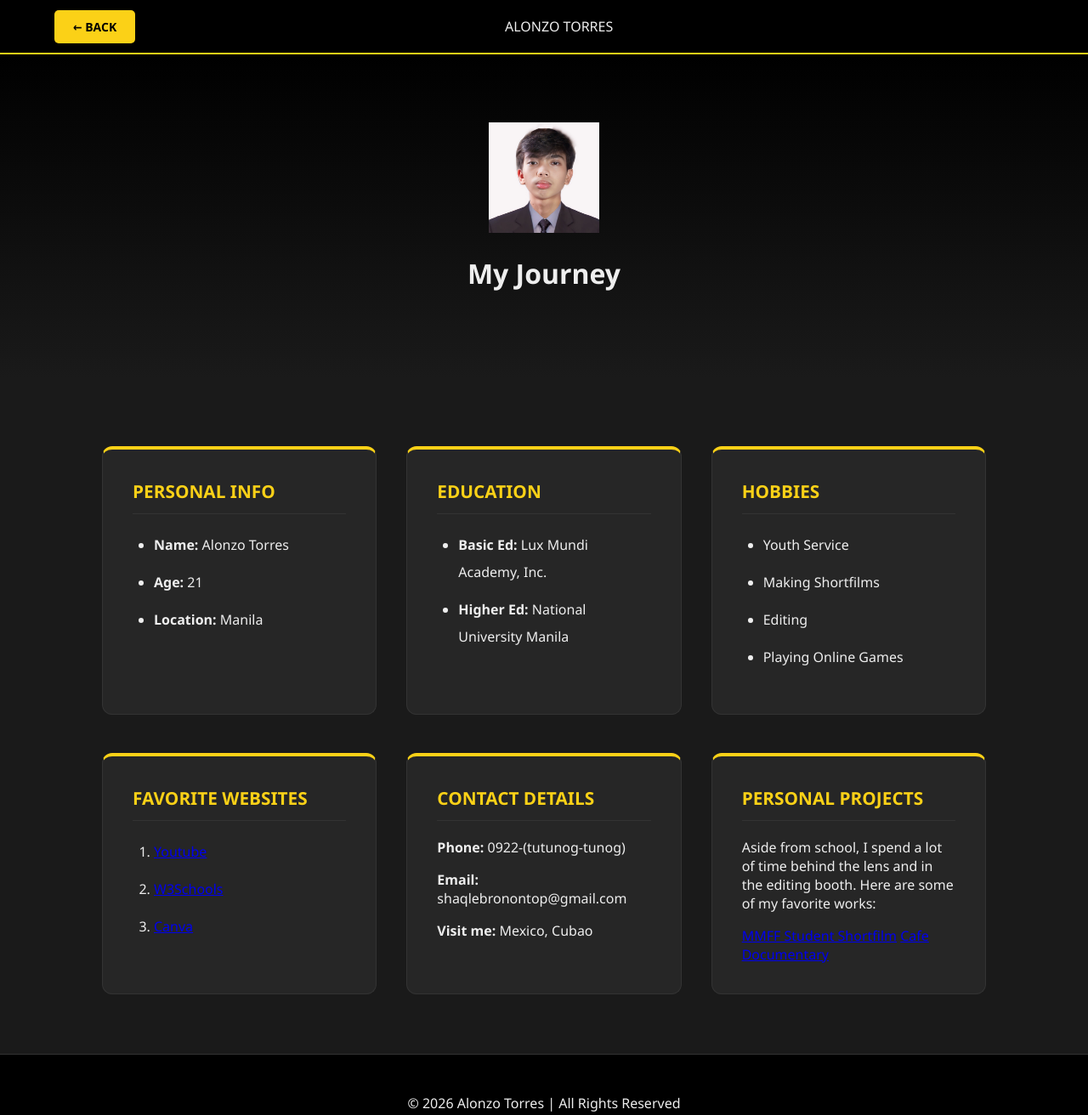
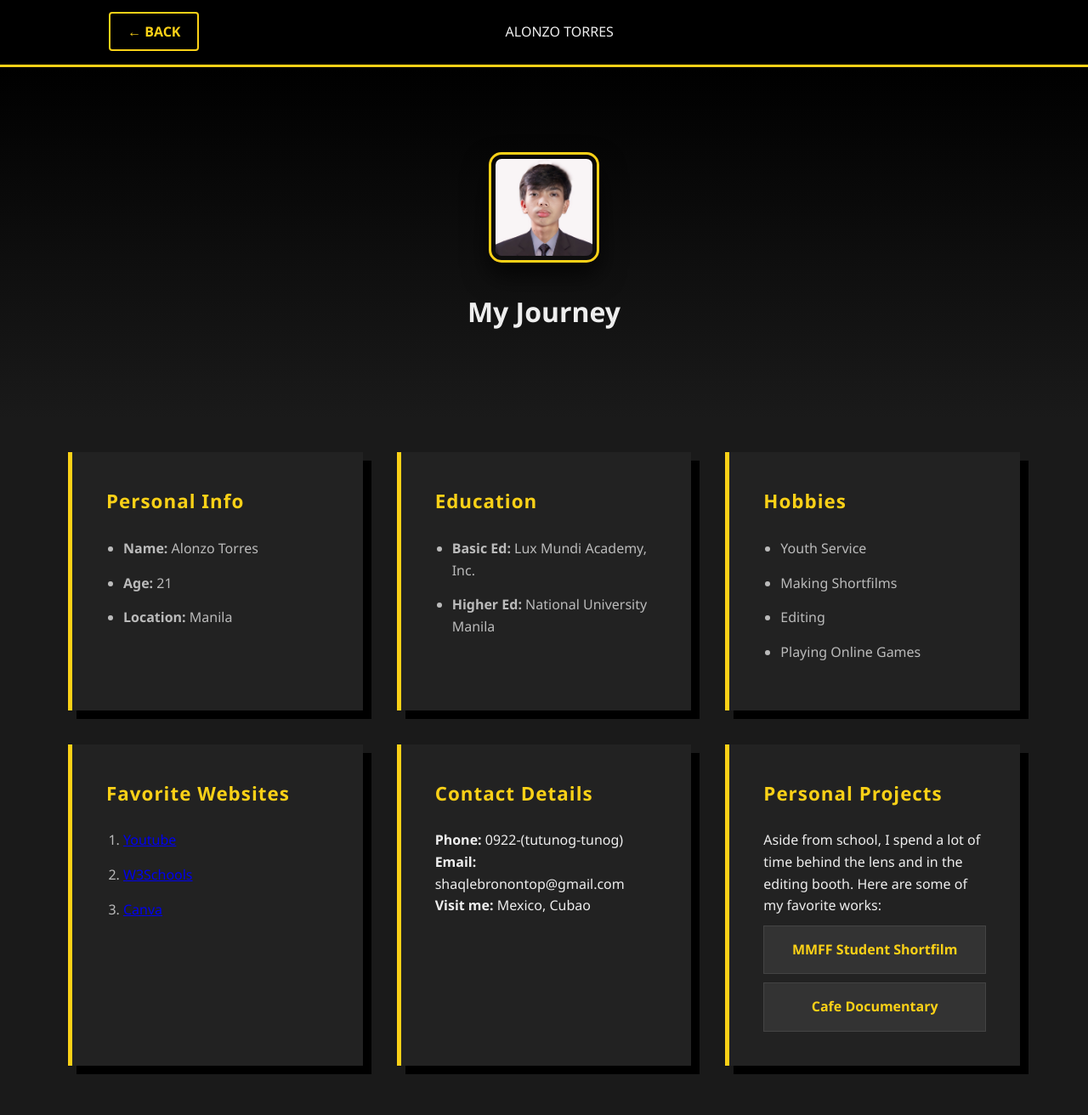
Before and after one commit to alonzoo28/websys-week3-torres-alonzo, a plain HTML site: page about.html in a window 1280 px wide. Shown: the top 1312 px of the page at 85% size. Drawn offline with Linux system fonts and the light colour scheme.

Commit message:
style.css
Week 5 - Box Model Improvements

```diff
--- a/style.css
+++ b/style.css
@@ -1,15 +1,26 @@
-/* 1. APPLY BOX-SIZING GLOBALLY */
-/* This ensures padding and borders don't increase the total width of elements */
+/* PART 1: PRE-LAB ANALYSIS
+  1. Which sections are crowded?
+     The "Personal Projects" and "Contact Details" sections feel tight;
+     text is too close to the borders.
+  2. Which elements lack spacing?
+     Navigation items and list items (li) need more breathing room
+     to improve readability.
+  3. What layout problems do you see?
+     Without box-sizing: border-box, adding borders or padding
+     might cause containers to break the alignment.
+*/
+
 * {
+    margin: 0;
+    padding: 0;
     box-sizing: border-box;
 }
 
 body {
-    margin: 0;
-    padding: 0;
     background-color: #1a1a1a;
-    font-family: 'Segoe UI', Tahoma, Geneva, Verdana, sans-serif;
+    font-family: 'Segoe UI', Roboto, Helvetica, Arial, sans-serif;
     color: #eeeeee;
+    line-height: 1.6;
     display: flex;
     flex-direction: column;
     min-height: 100vh;
@@ -17,89 +28,111 @@ body {
 
 header {
     background-color: #000000;
-    /* IMPROVED HEADER PADDING */
-    padding: 20px 5%;
+    padding: 25px 10%;
     display: flex;
     justify-content: space-between;
     align-items: center;
-    border-bottom: 2px solid #fbd117;
+    border-bottom: 3px solid #fbd117;
     position: sticky;
     top: 0;
     z-index: 1000;
 }
 
-/* IMPROVED NAVIGATION SPACING */
 .nav-back {
+    background: transparent;
+    color: #fbd117;
+    padding: 10px 20px;
+    border: 2px solid #fbd117;
+    border-radius: 4px;
+    text-decoration: none;
+    font-weight: bold;
+    transition: all 0.3s ease;
+}
+
+.nav-back:hover {
     background: #fbd117;
     color: #000;
-    padding: 10px 22px; /* Increased padding for better click area */
-    border-radius: 5px;
-    font-size: 14px;
-    margin-right: 10px; /* Added margin */
-    text-decoration: none;
-    font-weight: bold;
+    margin-left: -5px;
 }
 
 .hero-section {
     text-align: center;
-    padding: 80px 20px; /* Increased padding for more white space */
+    padding: 100px 20px;
     background: linear-gradient(180deg, #000000 0%, #1a1a1a 100%);
-    margin-bottom: 20px; /* Added margin to separate from content */
+    margin-bottom: 40px;
+}
+
+.profile-img {
+    border-radius: 15px;
+    border: 3px solid #fbd117;
+    padding: 5px;
+    margin-bottom: 25px;
+    box-shadow: 0 15px 30px rgba(0,0,0,0.7);
 }
 
 main {
-    max-width: 1100px;
-    margin: 20px auto; /* Added vertical margin */
-    padding: 40px 30px; /* Increased side padding */
+    max-width: 1200px;
+    margin: 0 auto 60px auto;
+    padding: 0 40px;
     display: grid;
-    grid-template-columns: repeat(auto-fit, minmax(300px, 1fr));
-    gap: 35px; /* Increased gap between grid items */
+    grid-template-columns: repeat(auto-fit, minmax(320px, 1fr));
+    gap: 40px;
     flex: 1;
 }
 
 section {
-    background: #262626;
-    padding: 35px; /* Increased internal padding for readability */
-    border-radius: 12px;
-    border: 1px solid #333; /* Added border as requested */
-    border-top: 4px solid #fbd117;
-    margin-bottom: 10px; /* Margin for stacked layout on mobile */
-    transition: transform 0.3s ease;
+    background: #222222;
+    padding: 40px;
+    border-radius: 0px;
+    border-left: 5px solid #fbd117;
+    box-shadow: 10px 10px 0px #000000;
+    transition: all 0.3s ease;
 }
 
-/* IMPROVED TYPOGRAPHY SPACING */
+section:hover {
+    transform: translate(-5px, -5px);
+    box-shadow: 15px 15px 0px #fbd117;
+}
+
 h2 {
     color: #fbd117;
-    font-size: 1.3rem;
-    text-transform: uppercase;
-    margin-top: 0;
-    margin-bottom: 20px; /* Increased margin below title */
-    border-bottom: 1px solid #333;
-    padding-bottom: 12px;
+    font-size: 1.4rem;
+    margin-bottom: 25px;
+    letter-spacing: 1px;
 }
 
+
 ul, ol {
-    padding-left: 25px; /* Adjusted padding */
-    line-height: 2; /* Increased line height for readability */
+    padding-left: 20px;
 }
 
 li {
-    margin-bottom: 12px; /* Increased margin between list items */
+    margin-bottom: 15px;
+    color: #bbb;
 }
 
-.welcome-box {
-    background: #262626;
-    padding: 60px; /* Increased padding */
-    border-radius: 20px;
+
+.project-btn {
+    display: block;
+    background: #333;
+    color: #fbd117;
+    padding: 15px;
+    margin-top: 10px;
+    border: 1px solid #444;
+    text-decoration: none;
     text-align: center;
-    border: 2px solid #333; /* Thicker border */
-    margin: 20px; /* External margin */
+    font-weight: bold;
+}
+
+.project-btn:hover {
+    border-color: #fbd117;
+    background: #222;
 }
 
 footer {
     background: #000;
-    padding: 30px; /* Increased padding */
+    padding: 40px;
+    margin-top: 40px;
     text-align: center;
     border-top: 1px solid #333;
-    margin-top: auto; /* Pushes footer to bottom */
 }
```
